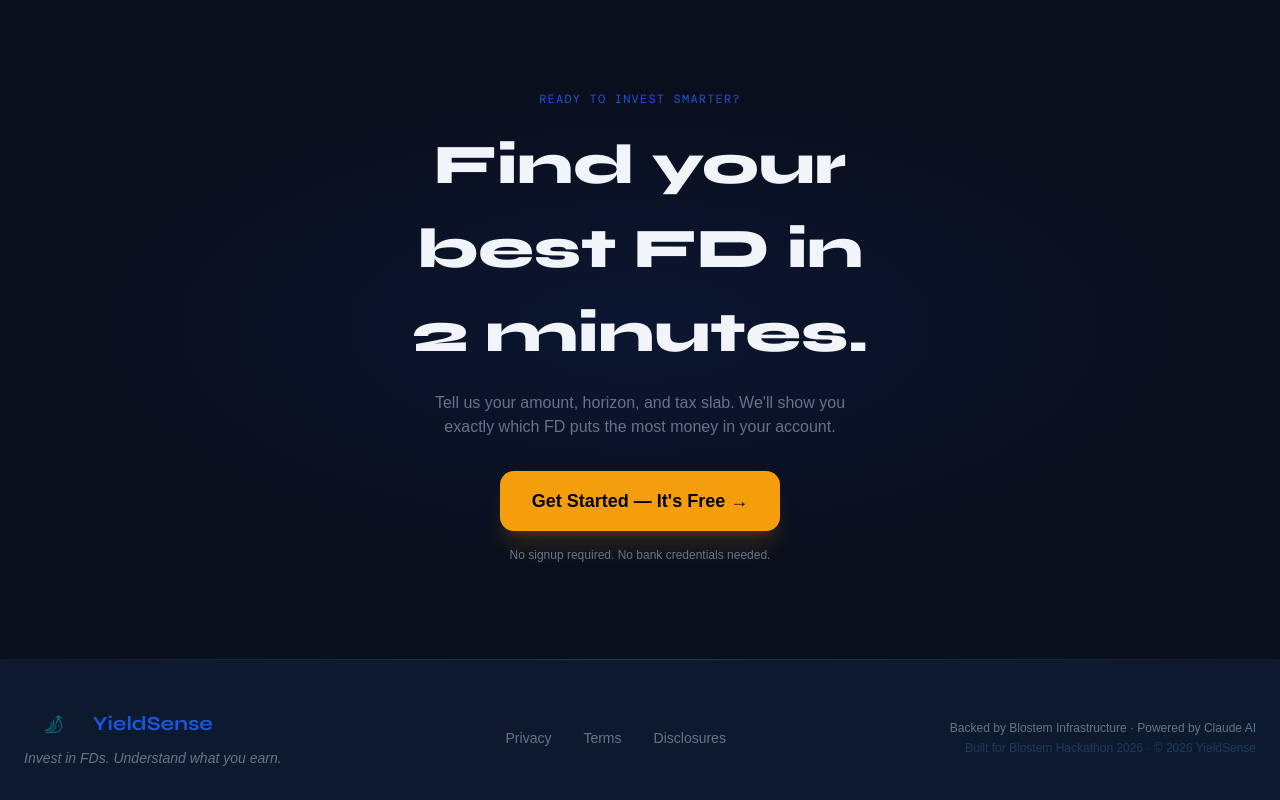
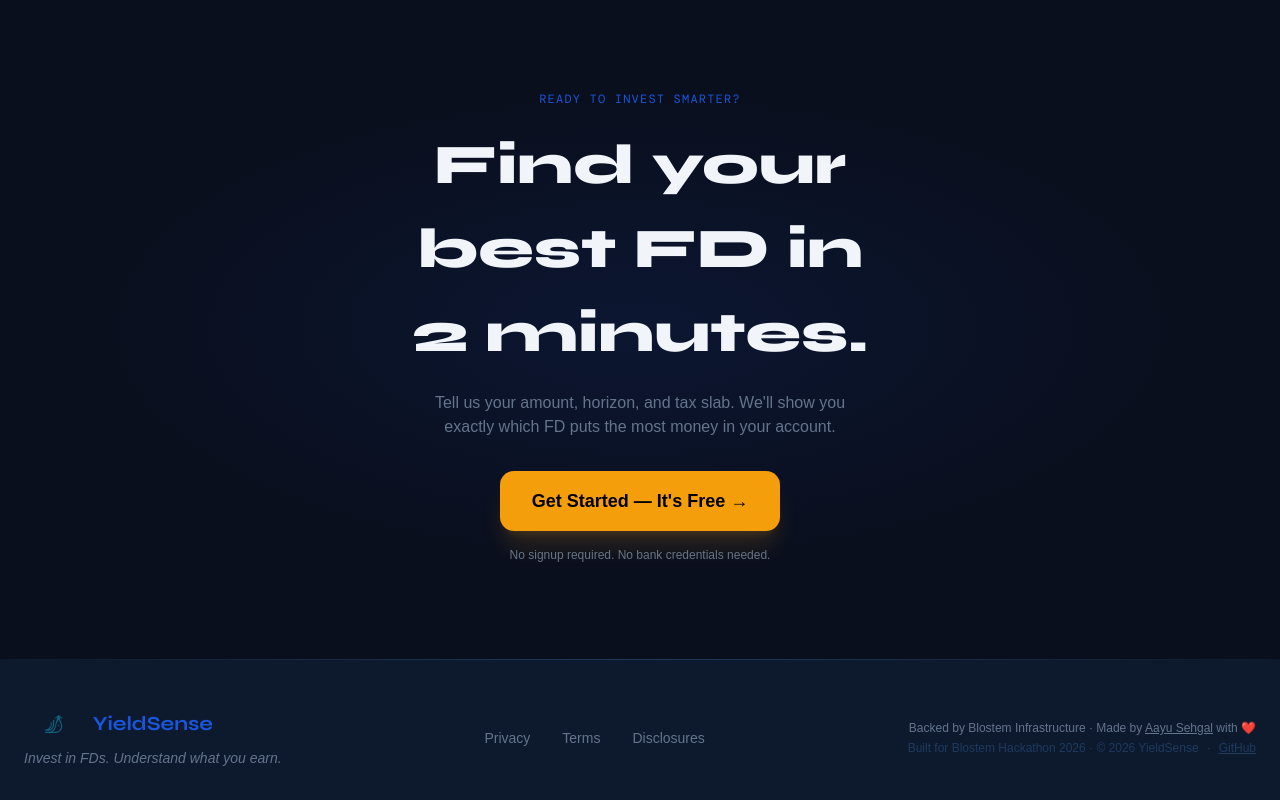
Before and after one commit to sehgalaayu/YieldSense, a React (Vite) app: page / in a window 1280 px wide. Shown: the part 3023-3823 px from the top of the page. Built offline with nearby package versions, Linux system fonts and the light colour scheme.

Commit message:
feat: updated footer branding and social sharing metadata

```diff
--- a/index.html
+++ b/index.html
@@ -4,10 +4,13 @@
     <meta charset="UTF-8" />
     <meta name="viewport" content="width=device-width, initial-scale=1.0" />
     <title>YieldSense — AI-Powered FD Advisor for India</title>
-    <meta name="description" content="Compare Fixed Deposits, calculate post-tax yields, and get AI advice in Hindi or English.">
+    <meta name="description" content="YieldSense is an AI-powered Fixed Deposit intelligence layer for India. Compare FDs, calculate post-tax yields, and get expert advice in Hindi & English.">
     <meta property="og:title" content="YieldSense — AI-Powered FD Advisor">
-    <meta property="og:description" content="Find your best FD in 2 minutes. AI-powered, tax-aware, Hindi + English.">
-    <meta property="og:url" content="https://yieldsense.vercel.app">
+    <meta property="og:description" content="Compare FDs, calculate post-tax yields, and get expert advice in Hindi & English. Built for Blostem Hackathon.">
+    <meta property="og:url" content="https://yieldsense-five.vercel.app">
+    <meta property="og:image" content="https://yieldsense-five.vercel.app/yield-sense-logo.png">
+    <meta property="og:type" content="website">
+    <meta name="twitter:card" content="summary_large_image">
   </head>
   <body>
     <div id="root"></div>
--- a/src/App.tsx
+++ b/src/App.tsx
@@ -64,13 +64,15 @@ export default function App() {
               <a href="#" className="hover:text-accent-gold transition-colors">Terms</a>
               <a href="#" className="hover:text-accent-gold transition-colors">Disclosures</a>
             </div>
-            <div className="text-right">
+            <div className="text-right flex flex-col items-end gap-1">
               <p className="text-xs text-text-muted">
-                Backed by Blostem Infrastructure · Powered by Claude AI
+                Backed by Blostem Infrastructure · Made by <a href="https://github.com/sehgalaayu/" target="_blank" rel="noopener noreferrer" className="hover:text-accent-gold transition-colors underline">Aayu Sehgal</a> with ❤️
               </p>
-              <p className="text-xs text-[#1E3A5F] mt-1">
-                Built for Blostem Hackathon 2026 · © 2026 YieldSense
-              </p>
+              <div className="text-xs text-[#1E3A5F] flex items-center justify-end gap-2">
+                <span>Built for Blostem Hackathon 2026 · © 2026 YieldSense</span>
+                <span>·</span>
+                <a href="https://github.com/sehgalaayu/YieldSense" target="_blank" rel="noopener noreferrer" className="hover:text-accent-gold transition-colors underline object-contain">GitHub</a>
+              </div>
             </div>
           </div>
         </footer>
```
